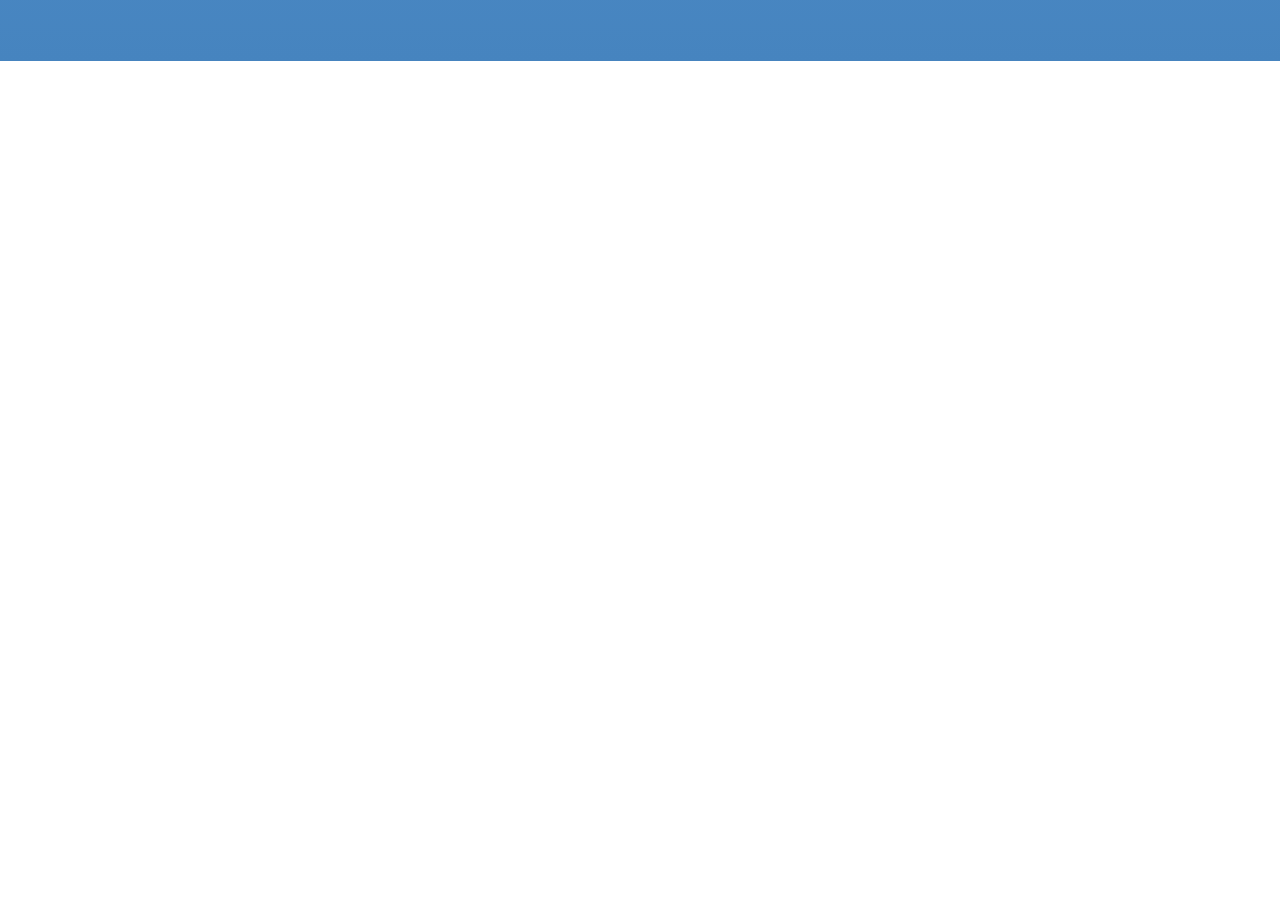
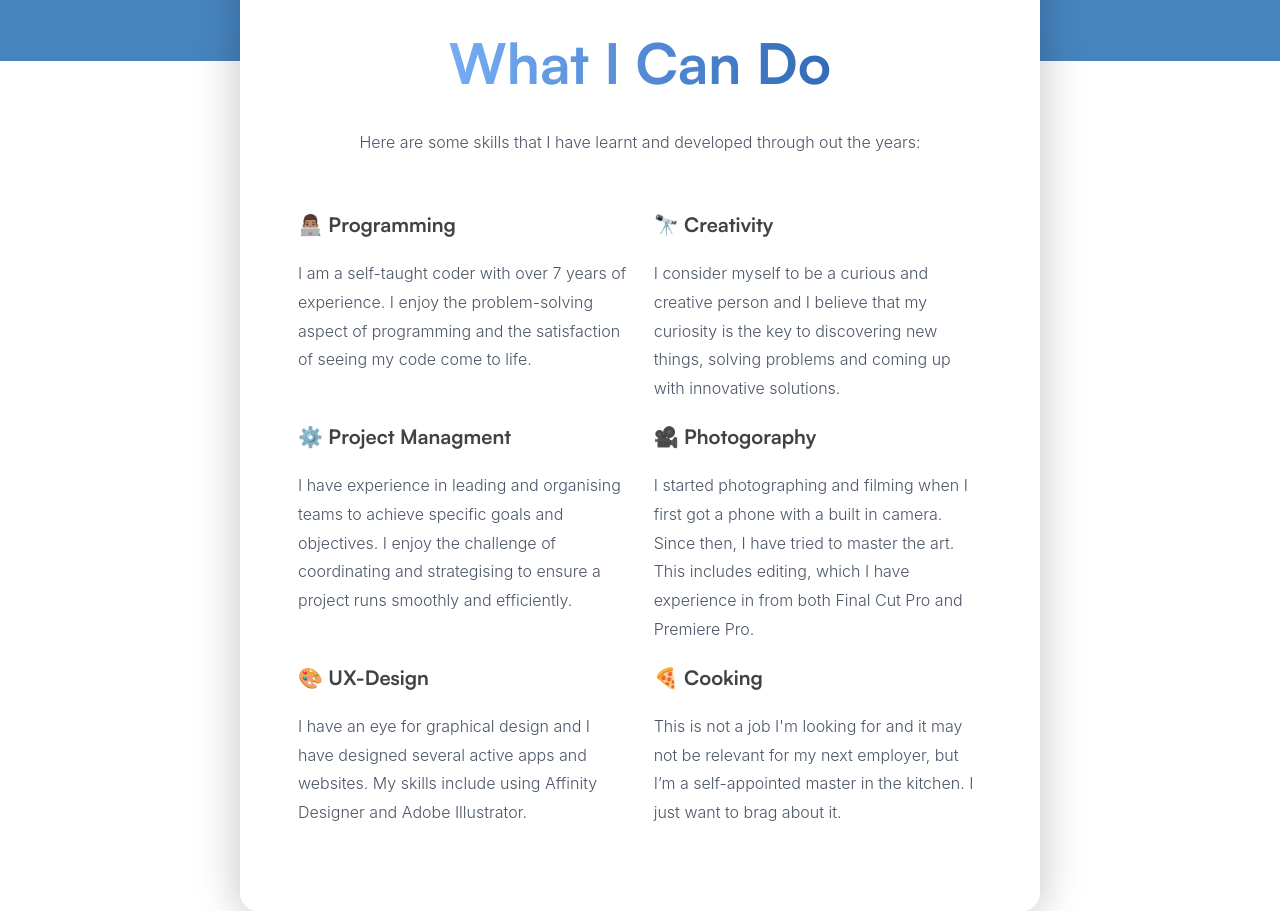
Before and after one commit to Filipbagen/filipbagen.se, a React (Create React App) app: page / in a window 1280 px wide. Shown: the part 1740-2651 px from the top of the page. Before the commit the page ends 1801 px from the top, so only its background shows below. Built offline with nearby package versions, Linux system fonts and the light colour scheme; a web font is replaced by a local one.

Commit message:
Finished Skill section

```diff
--- a/src/App.js
+++ b/src/App.js
@@ -18,7 +18,7 @@ function App() {
       <HeroSection />
       <AboutMe />
       <Experience />
-      {/* <Skills /> */}
+      <Skills />
       {/* <Projects /> */}
     </div>
   );
--- a/src/components/Experience.js
+++ b/src/components/Experience.js
@@ -102,7 +102,7 @@ const Content = styled.div`
         text-align: center;
 
         @media (max-width: 670px) {
-            font-size: 28px;
+            font-size: 36px;
             margin-bottom: 38px;
         }
     }
--- a/src/components/Skills.js
+++ b/src/components/Skills.js
@@ -27,7 +27,6 @@ const Skills = () => {
             </TextBox>
 
         </Container>
-
     )
 }
 
@@ -35,37 +34,48 @@ export default Skills
 
 // Style
 const Container = styled.div`
+    width: 100vw;
+    min-width: 300px;
+
     display: flex;
     justify-content: center;
     align-items: center;
-    width: 100vw;
-    margin-top: -360px;
+    margin-top: -140px;
 
     @media (max-width: 670px) {
-        margin-top: -14px;
+        /* margin-top: -14px; */
         height: 100%;
     }
 `
 
 const TextBox = styled.div`
+    background-color: white;
+
     display: flex;
-    justify-content: center;
     align-items: center;
     flex-direction: column;
 
+    box-sizing: border-box;
+    padding: 34px 58px;
+    margin: 0 12px;
     max-width: 800px;
-    background-color: white;
+    border-radius: 18px;
+
     -webkit-box-shadow: 0px 0px 40px 5px rgba(0,0,0,0.2);
     box-shadow: 0px 0px 40px 5px rgba(0,0,0,0.2);
-    padding: 34px 58px;
-    border-radius: 18px;
+
+    @media (max-width: 670px) {
+        padding: 34px 48px;
+    }
 
     & > h1 {
         margin: 0;
         font-size: 56px;
+        text-align: center;
 
         @media (max-width: 670px) {
             font-size: 36px;
+            padding: 0;
         }
     }
 `
--- a/src/data/DB.js
+++ b/src/data/DB.js
@@ -6,10 +6,16 @@ const skills = [
         key: 1
     },
     {
-        emoji: "🎨",
-        title: "UX-Design",
-        text: "I have an eye for graphical design and I have designed several active apps and websites. My skills include using Affinity Designer and Adobe Illustrator.",
-        key: 2
+        emoji: "🔭",
+        title: "Creativity",
+        text: "I consider myself to be a curious and creative person and I believe that my curiosity is the key to discovering new things, solving problems and coming up with innovative solutions.",
+        key: 5
+    },
+    {
+        emoji: "⚙️",
+        title: "Project Managment",
+        text: "I have experience in leading and organising teams to achieve specific goals and objectives. I enjoy the challenge of coordinating and strategising to ensure a project runs smoothly and efficiently.",
+        key: 4
     },
     {
         emoji: "🎥",
@@ -18,16 +24,10 @@ const skills = [
         key: 3
     },
     {
-        emoji: "⚙️",
-        title: "Project Managment",
-        text: "I have experience in leading and organising teams to achieve specific goals and objectives. I enjoy the challenge of coordinating and strategising to ensure a project runs smoothly and efficiently.",
-        key: 4
-    },
-    {
-        emoji: "🔭",
-        title: "Creativity",
-        text: "I consider myself to be a curious and creative person and I believe that my curiosity is the key to discovering new things, solving problems and coming up with innovative solutions.",
-        key: 5
+        emoji: "🎨",
+        title: "UX-Design",
+        text: "I have an eye for graphical design and I have designed several active apps and websites. My skills include using Affinity Designer and Adobe Illustrator.",
+        key: 2
     },
     {
         emoji: "🍕",
```
